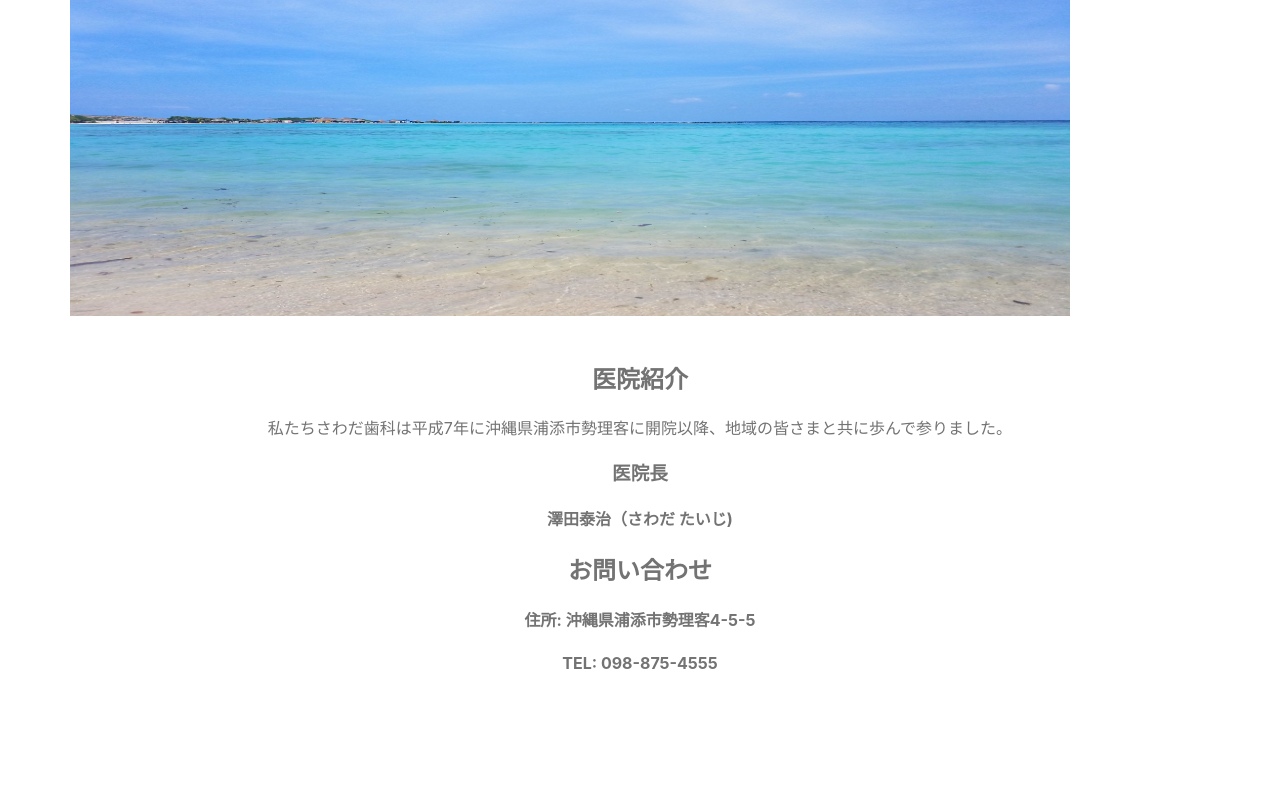
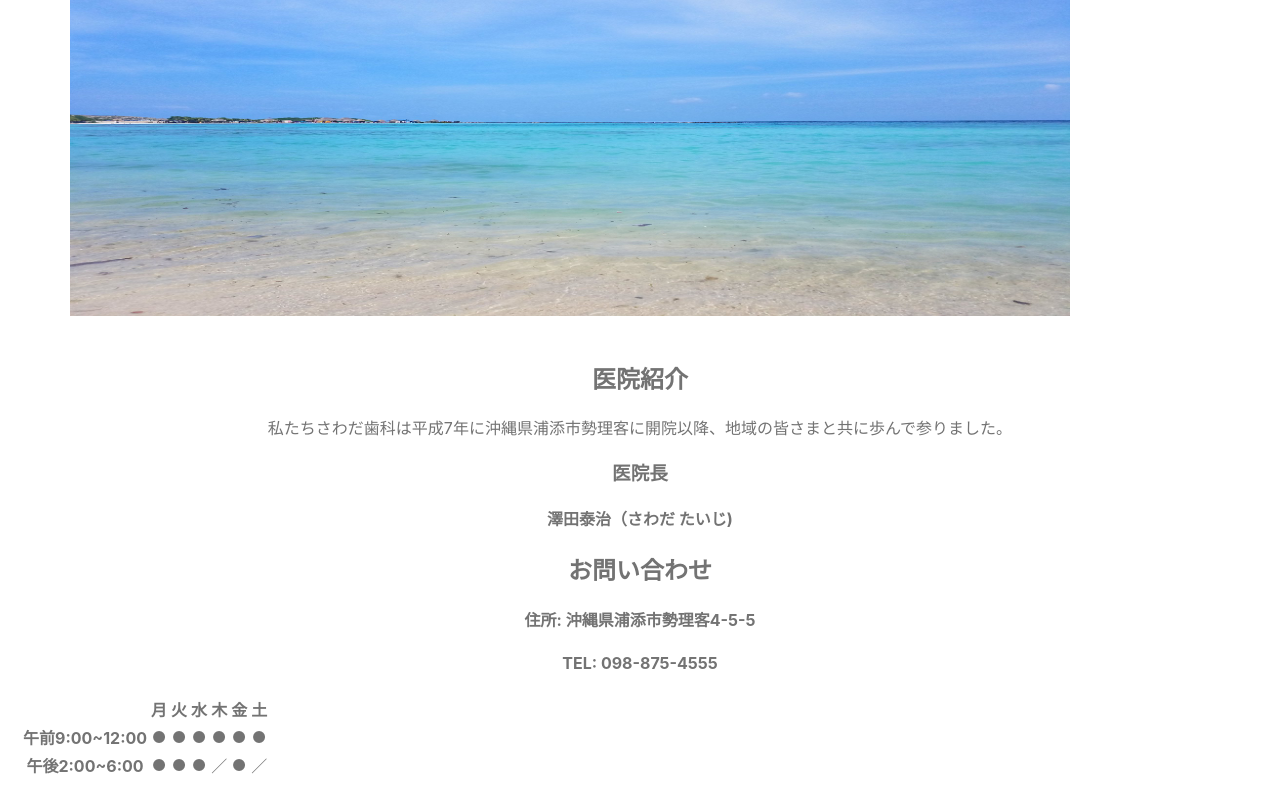
Before and after one commit to Oceanblue713/contact-app, a React (Create React App) app: page / in a window 1280 px wide. Shown: the part 292-1092 px from the top of the page. Before the commit the page ends 986 px from the top, so only its background shows below. Built offline with nearby package versions, Linux system fonts and the light colour scheme.

Commit message:
Add table

```diff
--- a/src/Contact.js
+++ b/src/Contact.js
@@ -7,6 +7,35 @@ class Contact extends Component {
                 <h2>お問い合わせ</h2>
                 <h4>住所: 沖縄県浦添市勢理客4-5-5</h4>
                 <h4>TEL: 098-875-4555</h4>
+                <table>
+                    <tr>
+                        <th></th>
+                        <th>月</th>
+                        <th>火</th>
+                        <th>水</th>
+                        <th>木</th>
+                        <th>金</th>
+                        <th>土</th>
+                    </tr>
+                    <tr>
+                        <th>午前9:00~12:00</th>
+                        <td>●</td>
+                        <td>●</td>
+                        <td>●</td>
+                        <td>●</td>
+                        <td>●</td>
+                        <td>●</td>
+                    </tr>
+                    <tr>
+                        <th>午後2:00~6:00</th>
+                        <td>●</td>
+                        <td>●</td>
+                        <td>●</td>
+                        <td>／</td>
+                        <td>●</td>
+                        <td>／</td>
+                    </tr>
+                </table>
             </div>
         )
     }
--- a/src/index.css
+++ b/src/index.css
@@ -50,3 +50,7 @@ ul.header {
 h2 {
   text-align: center;
 }
+
+table {
+  align-content: center;
+}
```
